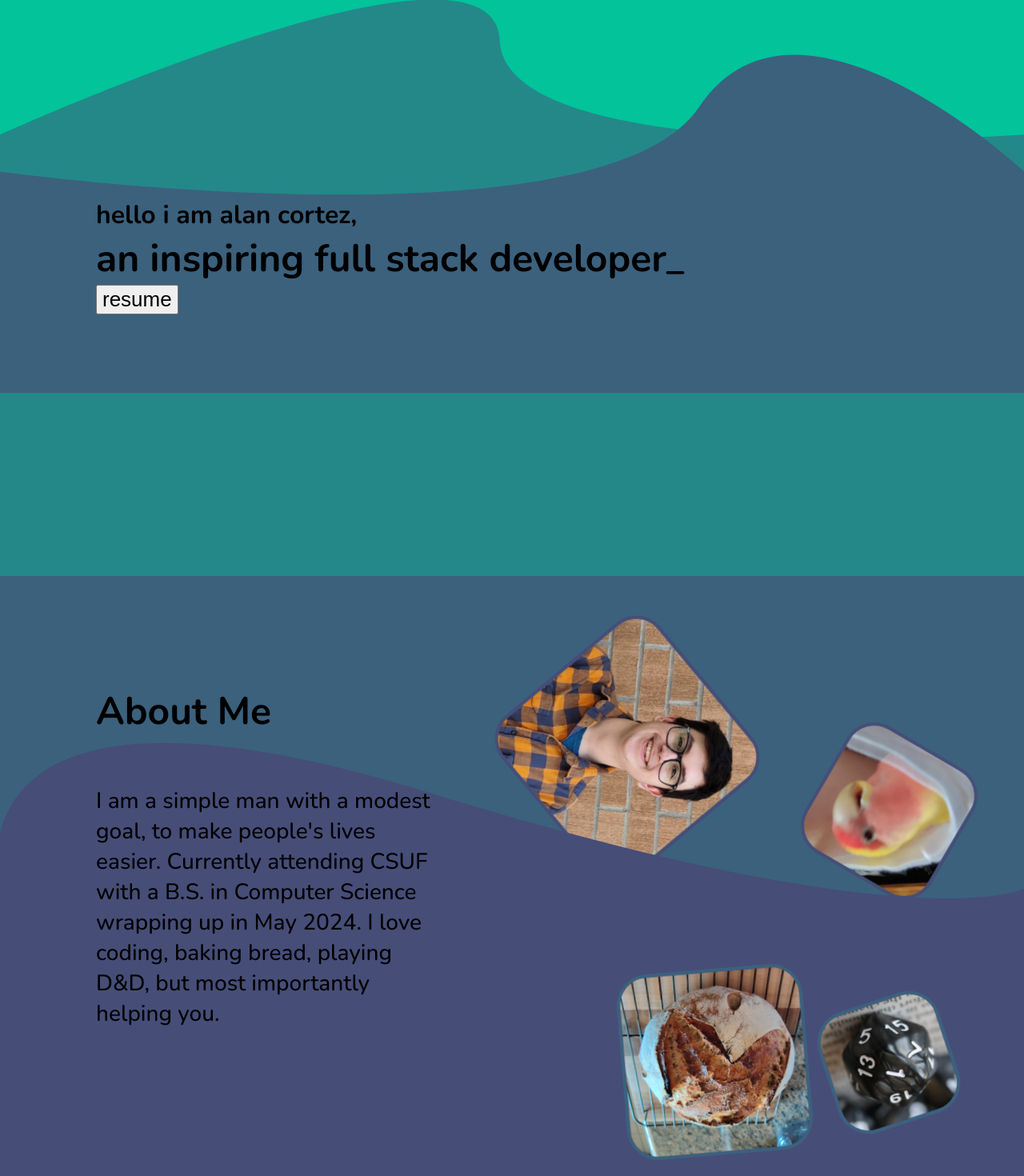
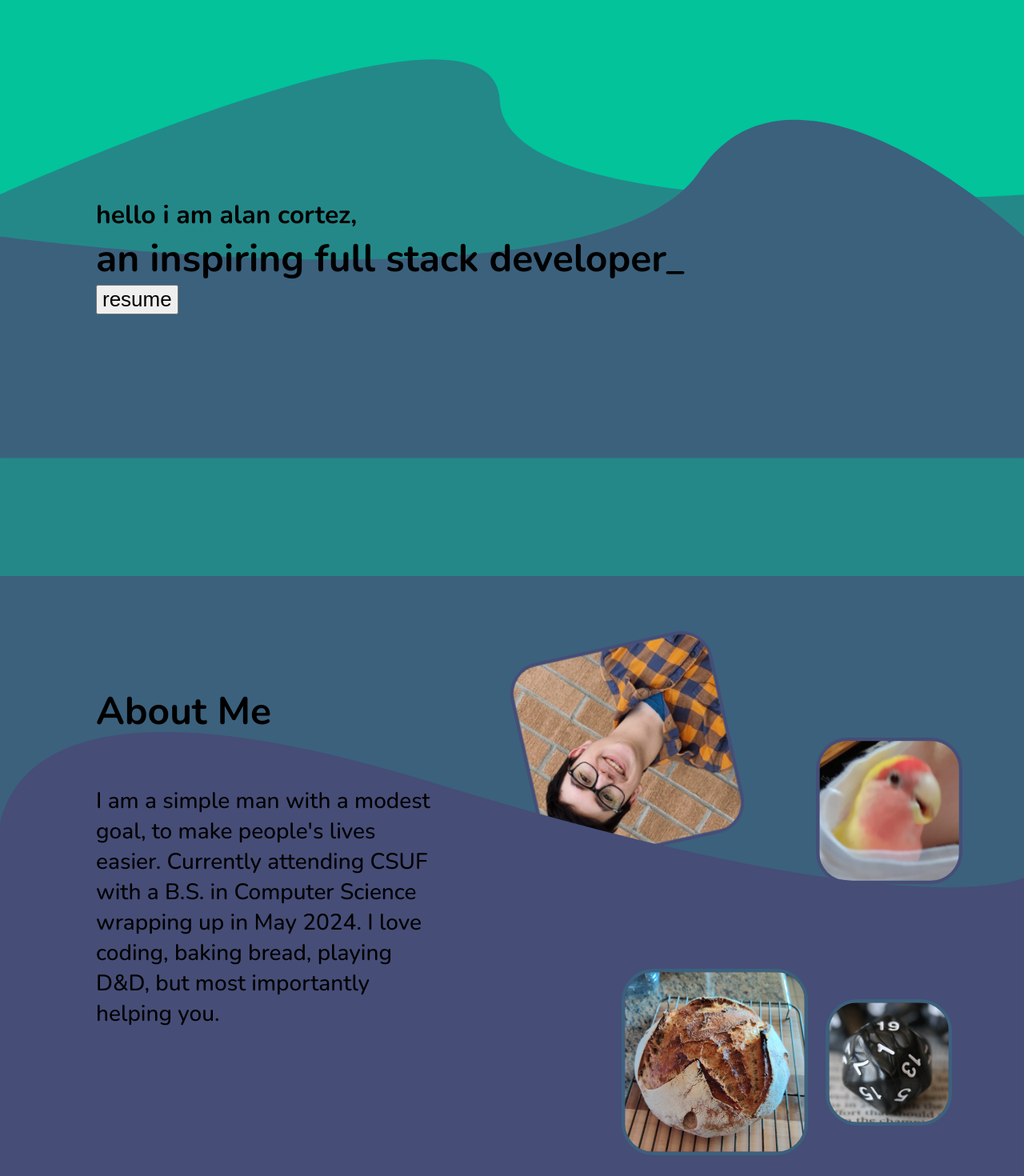
Before and after one commit to AlanCortez1337/portfolio, a React (Vite) app: page / in a window 1280 px wide. Shown: the part 80-1550 px from the top of the page at 80% size. Built offline with nearby package versions, Linux system fonts and the light colour scheme.

Commit message:
began working with framer motion

```diff
--- a/package.json
+++ b/package.json
@@ -8,6 +8,7 @@
     "preview": "vite preview"
   },
   "dependencies": {
+    "framer-motion": "^6.3.3",
     "react": "^18.0.0",
     "react-dom": "^18.0.0"
   },
--- a/src/App.jsx
+++ b/src/App.jsx
@@ -1,9 +1,7 @@
 import Wave from "./components/svg/wave"
+import Badge from "./components/images/badge"
 import './App.css'
-import MeBadge from "/assests/meBadge.png"
-import DndBadge from "/assests/dnd.png"
-import LuaBadge from "/assests/lua.png"
-import BreadBadge from "/assests/bread.png"
+
 
 function App() {
 
@@ -19,7 +17,6 @@ function App() {
         <Wave shape={2}></Wave>
       </section>
       <section className="about-me">
-        {/* <div className="abt-wrapper"> */}
           <div className="abt-grid">
             <div className="blurp-abt">
               <h3>About Me</h3>
@@ -27,15 +24,14 @@ function App() {
                 I am a simple man with a modest goal, to make people's lives easier. Currently attending CSUF with a B.S. in Computer Science wrapping up in May 2024. I love coding, baking bread, playing D&D, but most importantly helping you.
               </p>
             </div>
-            <img src={MeBadge} alt="me" className="badge" width={250} height={250} />
-            <img src={LuaBadge} alt="me" className="badge" width={175} height={175} />
-            <img src={BreadBadge} alt="me" className="badge" width={225} height={225} />
-            <img src={DndBadge} alt="me" className="badge" width={150} height={150} />
+            <Badge badgeName={"me"}/>
+            <Badge badgeName={"lua"}/>
+            <Badge badgeName={"bread"}/>
+            <Badge badgeName={"dnd"}/>
           </div>
-        {/* </div> */}
         <Wave shape={3}></Wave>
       </section>
-      <section className="projects">
+      {/* <section className="projects">
         <div className="project-grid">
           <div className="proj1">
             asdf
@@ -53,8 +49,8 @@ function App() {
             asdfsdf
           </div>
         </div>
-        {/* <Wave shape={4}></Wave> */}
-      </section>
+        <Wave shape={4}></Wave>
+      </section> */}
       {/* <section className="contact">
         <div className="blurp-abt">
           Lorem ipsum, dolor sit amet consectetur adipisicing elit. Error, atque?
--- /dev/null
+++ b/src/components/images/badge.jsx
@@ -0,0 +1,44 @@
+import MeBadge from "/assests/meBadge.png"
+import DndBadge from "/assests/dnd.png"
+import LuaBadge from "/assests/lua.png"
+import BreadBadge from "/assests/bread.png"
+import { motion } from "framer-motion"
+
+function BadgeImage({badgeName}) {
+
+
+
+    return(
+        <>
+            {badgeName === "me" &&
+                <motion.img
+                    whileHover={{duration: 0.4, rotate: 360}}
+                    animate={{ rotate: 360 }}
+                    transition={{ repeat: Infinity, duration: 8, ease: "linear" }}
+
+                    src={MeBadge} alt="me" className="badge" width={250} height={250}
+                />
+            }
+            {badgeName === "lua" &&
+                <motion.img
+
+                    src={LuaBadge} alt="me" className="badge" width={175} height={175}
+                />
+            }
+            {badgeName === "bread" &&
+                <motion.img
+
+                    src={BreadBadge} alt="me" className="badge" width={225} height={225}
+                />
+            }
+            {badgeName === "dnd" &&
+                <motion.img
+
+                    src={DndBadge} alt="me" className="badge" width={150} height={150}
+                />
+            }
+        </>
+    );
+}
+
+export default BadgeImage;
--- a/src/components/svg/wave.jsx
+++ b/src/components/svg/wave.jsx
@@ -1,40 +1,75 @@
+import { motion } from 'framer-motion'
 import '../../App.css'
 
 function Shapes({shape}) {
+
+    const waveBounce = {
+        y: {
+            duration: 0.8,
+            yoyo: Infinity,
+            ease: "easeInOut",
+        }
+    }
+
     return(
 
             <>
                 {shape === 1 &&
-                    <svg className="wave-1-svg" viewBox="0 0 1512 865" fill="none" xmlns="http://www.w3.org/2000/svg">
+                    <motion.svg
+                        transition={waveBounce}
+                        animate={{y: ['50px', '75px']}}
+                        className="wave-1-svg" viewBox="0 0 1512 865" fill="none" xmlns="http://www.w3.org/2000/svg"
+                    >
                         <path className="wave-1" d="M1512 200C1512 200 745.5 254.5 738 61C730.5 -132.5 0 200 0 200V865H1512V200Z" fill="#248889"/>
-                    </svg>
+                    </motion.svg>
                 }
                 {shape === 2 &&
-                    <svg className="wave-2-svg" viewBox="0 0 1512 500" fill="none" xmlns="http://www.w3.org/2000/svg">
+                    <motion.svg
+                        transition={waveBounce}
+                        animate={{y: ['75px', '50px']}}
+                        className="wave-2-svg" viewBox="0 0 1512 500" fill="none" xmlns="http://www.w3.org/2000/svg"
+                    >
                         <path className="wave-2" d="M0 173C0 173 887.5 295 1032.5 77.5001C1177.5 -140 1512 173 1512 173V500H0V173Z" fill="#3B617D"/>
-                    </svg>
+                    </motion.svg>
                 }
                 {/* Fix width/height */}
                 {shape === 3 &&
-                    <svg className="wave-3-svg" viewBox="0 0 1512 843" fill="none" xmlns="http://www.w3.org/2000/svg">
+                    <motion.svg
+                        transition={waveBounce}
+                        animate={{y: ['50px', '25px']}}
+                        className="wave-3-svg" viewBox="0 0 1512 843" fill="none" xmlns="http://www.w3.org/2000/svg"
+                    >
                         <path d="M1.19209e-05 216C1.19209e-05 216 -97.5001 -150.5 631 73.5001C1359.5 297.5 1512 216 1512 216V842.999H1.19209e-05V216Z" fill="#464D77"/>
-                    </svg>
+                    </motion.svg>
                 }
+                {/* FIX ANIMATION DISTANCES FOR Y BELOW */}
                 {shape === 4 &&
-                    <svg className="wave-4-svg" viewBox="0 0 1512 783" fill="none" xmlns="http://www.w3.org/2000/svg">
+                    <motion.svg
+                        transition={waveBounce}
+                        animate={{y: ['50px', '75px']}}
+                        className="wave-4-svg" viewBox="0 0 1512 783" fill="none" xmlns="http://www.w3.org/2000/svg"
+                    >
                         <path d="M1.90381e-05 145C1.90381e-05 145 -14.4999 -93.0001 750 41.9999C1514.5 177 1512 145 1512 145V783H1.90381e-05V145Z" fill="#3B617D"/>
-                    </svg>
+                    </motion.svg>
 
                 }
                 {shape === 5 &&
-                    <svg className="wave-5-svg" viewBox="0 0 1512 719" fill="none" xmlns="http://www.w3.org/2000/svg">
+                    <motion.svg
+                        transition={waveBounce}
+                        animate={{y: ['50px', '75px']}}
+                        className="wave-5-svg" viewBox="0 0 1512 719" fill="none" xmlns="http://www.w3.org/2000/svg"
+                    >
                         <path d="M0 71.2992C0 71.2992 268 115.767 556.5 89.7151C845 63.6634 978 35.3657 1192 5.72061C1406 -23.9245 1512 71.2992 1512 71.2992V719H0V71.2992Z" fill="#248889"/>
-                    </svg>
+                    </motion.svg>
                 }
                 {shape === 6 &&
-                    <svg className="wave-6-svg" viewBox="0 0 1512 207" fill="none" xmlns="http://www.w3.org/2000/svg">
+                    <motion.svg
+                        transition={waveBounce}
+                        animate={{y: ['50px', '75px']}}
+                        className="wave-6-svg" viewBox="0 0 1512 207" fill="none" xmlns="http://www.w3.org/2000/svg"
+                    >
                         <path d="M2.78652e-05 57C2.78652e-05 57 -18.5 -32.5 233 13C484.5 58.5 1512 57 1512 57V207H2.78652e-05V57Z" fill="#02C39A"/>
-                    </svg>
+                    </motion.svg>
                 }
             </>
     );
--- a/src/index.css
+++ b/src/index.css
@@ -52,7 +52,6 @@ body {
 .wave-1-svg {
   position: relative;
   bottom: 90vh;
-  animation: bounce1 1500ms infinite ease-in-out alternate;
 }
 
 .wave-1 {
@@ -63,7 +62,6 @@ body {
 .wave-2-svg {
   position: relative;
   bottom: 170vh;
-  animation: bounce2 1750ms infinite ease-in-out alternate;
 }
 
 .wave-2 {
@@ -71,25 +69,6 @@ body {
   z-index: 3;
 }
 
-@keyframes bounce1 {
-  from {
-    bottom: 90vh;
-  }
-
-  to {
-    bottom: 95vh;
-  }
-}
-
-@keyframes bounce2 {
-  from {
-    bottom: 170vh;
-  }
-
-  to {
-    bottom: 175vh;
-  }
-}
 /* About me */
 
 .about-me {
@@ -150,14 +129,14 @@ body {
   z-index: 3;
 }
 
-@keyframes rotate {
+/* @keyframes rotate {
   from {
     transform: rotate(0deg);
   }
   to {
     transform: rotate(360deg);
   }
-}
+} */
 
 /* About Me - blurp info */
 .abt-grid div {
@@ -193,19 +172,8 @@ body {
 
 .wave-3-svg {
   position: relative;
-  bottom: 71vh;
+  bottom: 79vh;
   width: 100vw;
-  animation: bounce3 1750ms infinite ease-in-out alternate;
-}
-
-@keyframes bounce3 {
-  from {
-    bottom: 71vh;
-  }
-
-  to {
-    bottom: 75vh;
-  }
 }
 
 /* Projects */
```
Also changed, not shown: 1 other file (tests, documents, lock files or other folders). Lines whose indentation alone changed are shown as unchanged.
